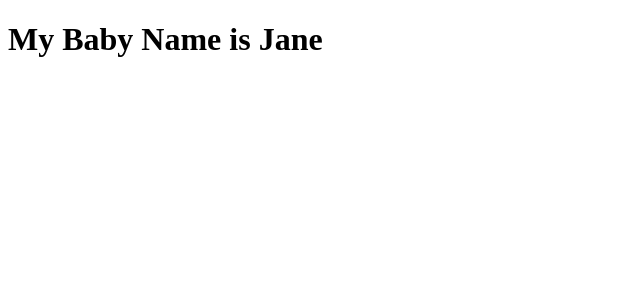
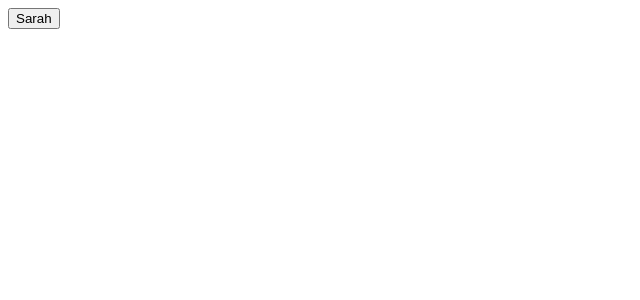
Before and after one commit to DidierOsindero/baby-names-app, a React (Create React App) app: page / in a window 1280 px wide. Shown: the top 300 px of the page, without its empty margins (0-640 px from the left). Built offline with nearby package versions, Linux system fonts and the light colour scheme; the HTML template or start-up script is replaced by a standard one.

Commit message:
Test button rendering for different genders

```diff
--- a/src/components/BabyName.tsx
+++ b/src/components/BabyName.tsx
@@ -8,7 +8,8 @@ interface BabyNameProps {
 export const BabyName = ({id, name, sex}: BabyNameProps): JSX.Element => {
     return (
     <>
-        <h1>My Baby Name is {name}</h1>
+        {sex === "m" && <button className="boyNameButton">Tom</button>}
+        {sex === "f" && <button className="girlNameButton">Sarah</button>}
     </>
     );
 }
--- a/src/components/BabyNames.tsx
+++ b/src/components/BabyNames.tsx
@@ -3,7 +3,7 @@ import { BabyName } from "./BabyName";
 export const BabyNames = (): JSX.Element => {
     return (
         <>
-            <BabyName id={1} name="Jane" sex="m"/>
+            <BabyName id={1} name="" sex="f"/>
         </>
     );
 }
```
